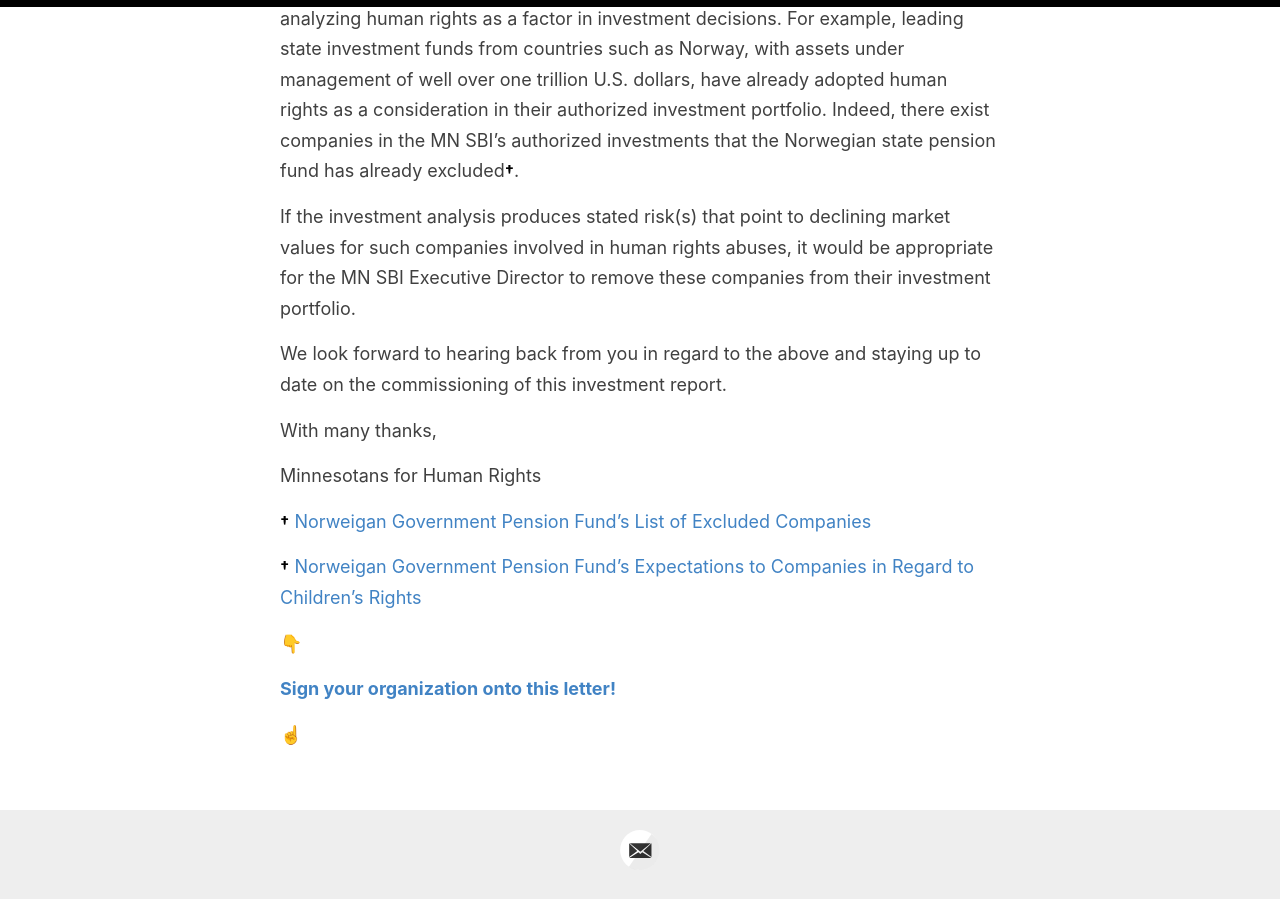
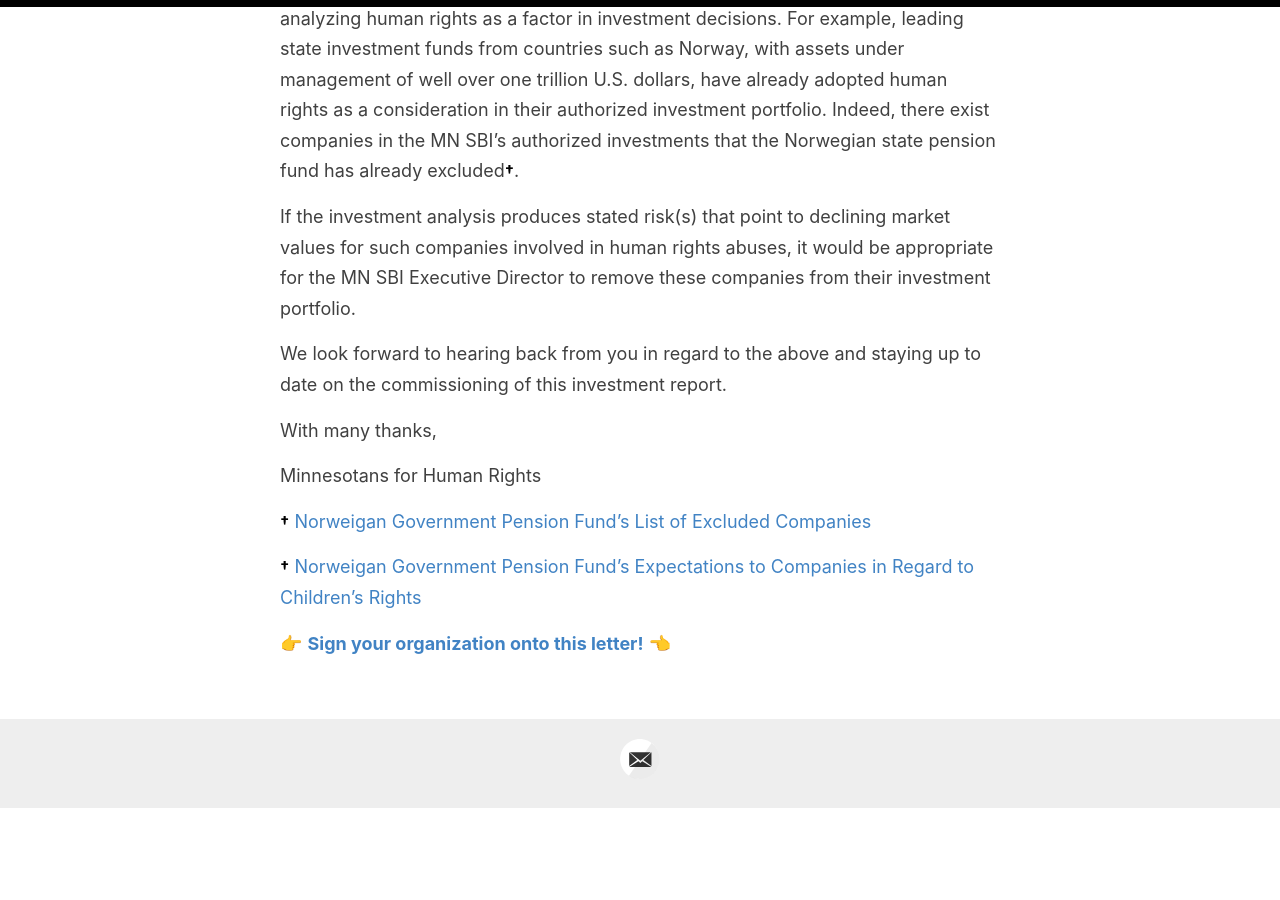
Before and after one commit to adamrahim/adamrahim.github.io, a Jekyll site: the page built from _posts/2020-12-25-letter.md, in a window 1280 px wide and 900 px high, scrolled down 1950 px. Built offline with Jekyll 4.4.1, drawn with Linux system fonts in a browser that asks for light colours; after the commit the page ends 2759 px from its top, so only the background shows below that.

```diff
--- a/_posts/2020-12-25-letter.md
+++ b/_posts/2020-12-25-letter.md
@@ -42,8 +42,4 @@ Minnesotans for Human Rights
 <b><font size="3" kerning=normal color="#000000">†</font></b>
 [Norweigan Government Pension Fund's Expectations to Companies in Regard to Children's Rights](https://www.nbim.no/en/the-fund/responsible-investment/principles/expectations-to-companies/childrens-rights/ "Norweigan Government Pension Fund's Expectations to Companies in Regard to Children's Rights")
 
-👇
-
-<b>[Sign your organization onto this letter!](https://forms.gle/tHgMV44jnT69SfnY6 "Google Form to Support MN 4 Human Rights")</b>
-
-☝️
+👉 <b>[Sign your organization onto this letter!](https://forms.gle/tHgMV44jnT69SfnY6 "Google Form to Support MN 4 Human Rights")</b> 👈
```
